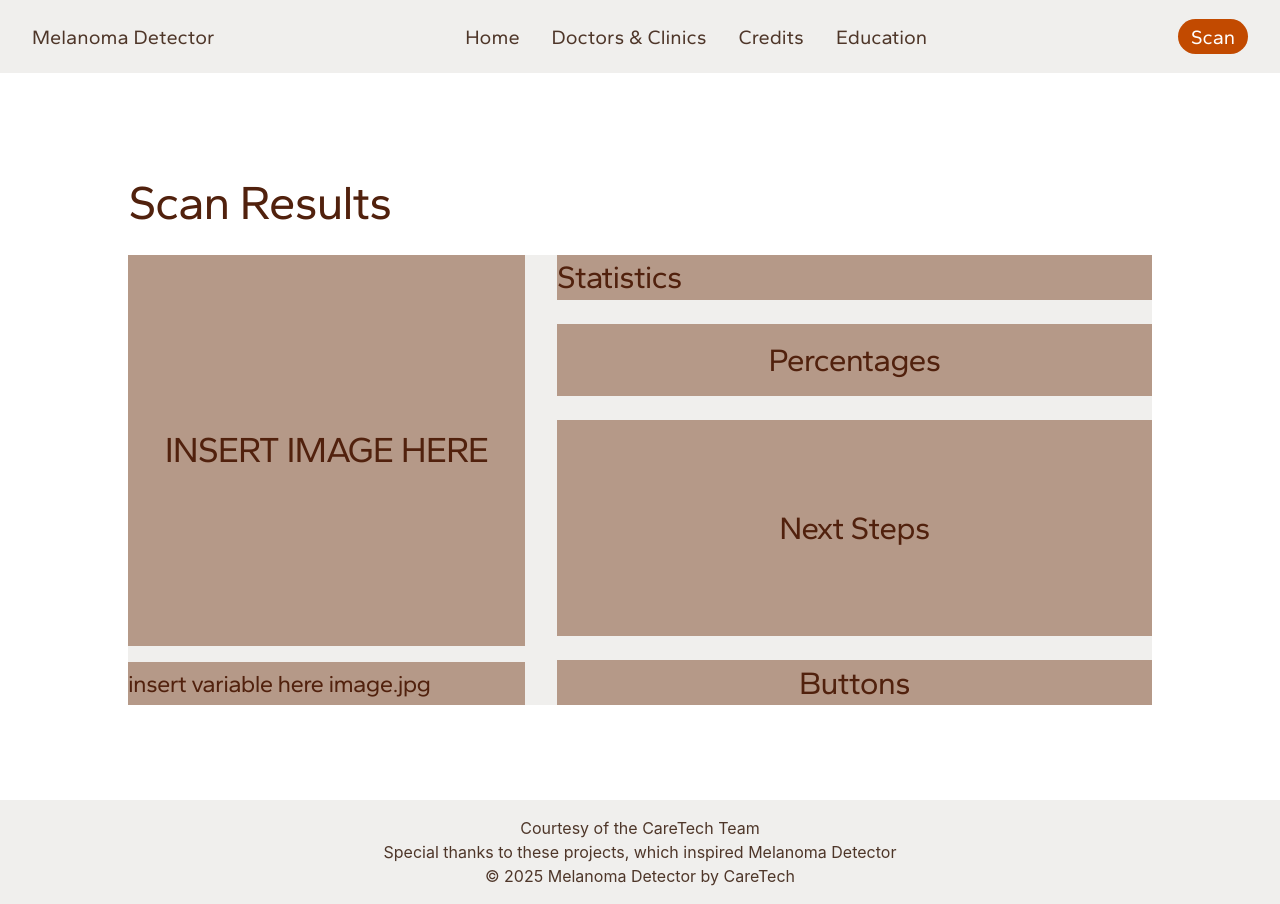
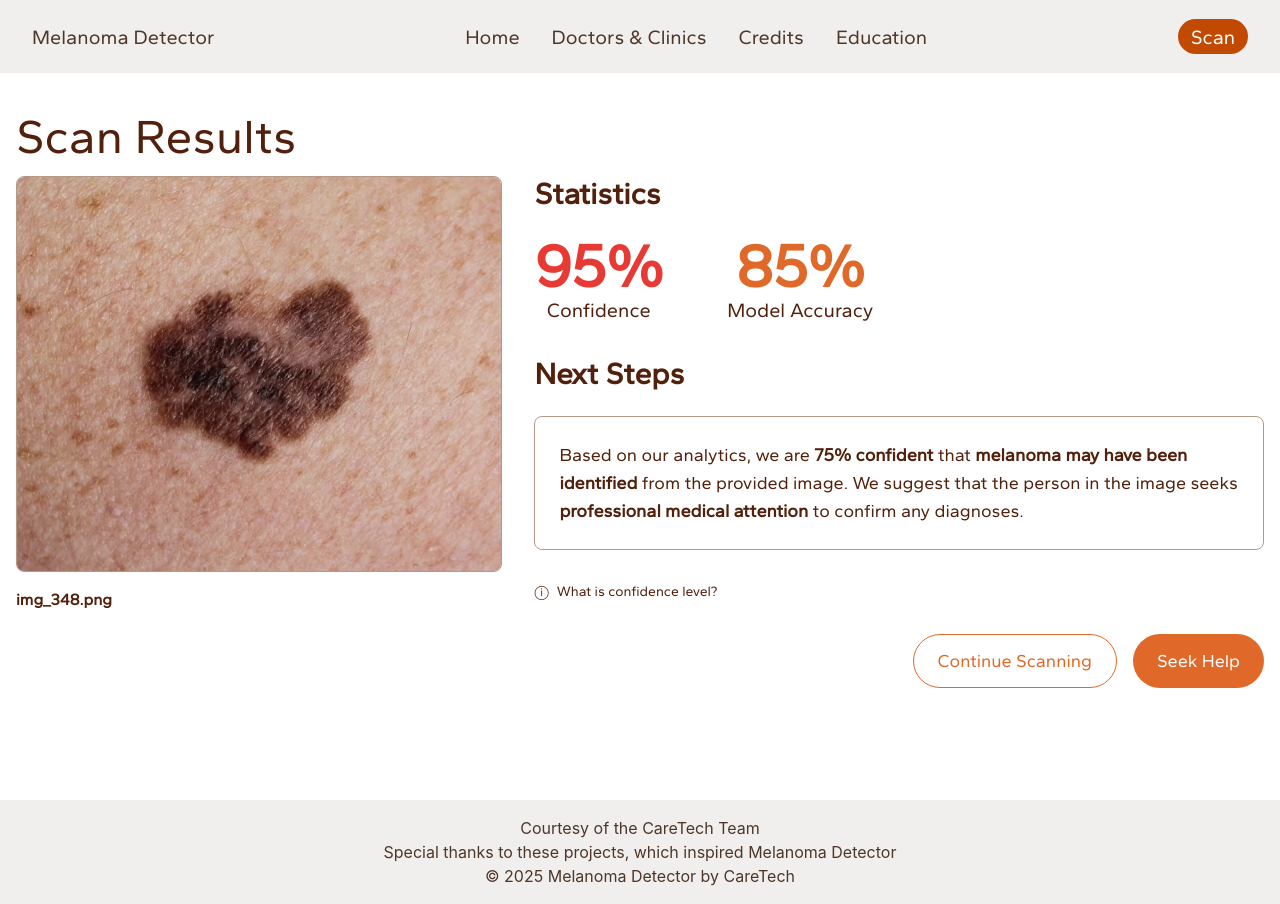
Before and after one commit to CareTech-at-UCI/melanoma-project, a React (Create React App) app in the folder frontend/: page /results in a window 1280 px wide. Built offline with nearby package versions, Linux system fonts and the light colour scheme.

Commit message:
Finished Results page UI and functionality

```diff
--- a/frontend/src/pages/Results.jsx
+++ b/frontend/src/pages/Results.jsx
@@ -1,65 +1,157 @@
-import React from 'react'
-export const Results = () => {
+import React, { useState } from "react";
+import defaultImage from "../images/img_348.png";
+
+export const Results = ({
+  imagePath = defaultImage,
+  imageName = "img_348.png",
+}) => {
+  // Example confidence values
+  const confidence = 95;
+  const modelAccuracy = 85;
+  const [showConfidenceInfo, setShowConfidenceInfo] = useState(false);
+
+  const getConfidenceColor = (value) => {
+    if (value >= 75) return "text-[#E83A34]";
+    if (value >= 40) return "text-[#EDA200]";
+    return "text-[#80B700]";
+  };
+
+  const getConfidenceMessage = (value) => {
+    if (value >= 75) {
+      return {
+        text: (
+          <>
+            Based on our analytics, we are{" "}
+            <span className="font-bold">75% confident</span> that{" "}
+            <span className="font-bold">melanoma may have been identified</span>{" "}
+            from the provided image. We suggest that the person in the image
+            seeks{" "}
+            <span className="font-bold">professional medical attention</span> to
+            confirm any diagnoses.
+          </>
+        ),
+      };
+    }
+    if (value >= 40) {
+      return {
+        text: (
+          <>
+            Based on our analytics, we are{" "}
+            <span className="font-bold">40% confident</span> that melanoma has
+            been identified from the provided image. Therefore, there is a
+            <span className="font-bold">possible chance</span> that the image
+            provided may contain melanoma. Please scan again and follow up with{" "}
+            <span className="font-bold">professional medical</span> attention to
+            verify.
+          </>
+        ),
+      };
+    }
+    return {
+      text: (
+        <>
+          Based on our analytics, we are{" "}
+          <span className="font-bold">5% confident</span> that melanoma has been
+          identified from the provided image. Therefore, there is a high chance
+          that the image <span className="font-bold">does not contain</span>{" "}
+          melanoma.
+        </>
+      ),
+    };
+  };
+
+  const message = getConfidenceMessage(confidence);
+
   return (
-  <>
-    <div className="h-screen flex flex-col items-center justify-center pt-24">
-      <div className="w-[80%] h-[80%] flex flex-col items-center gap-8">
+    <div className="min-h-screen pb-20 font-gantari bold bg-transparent text-[#51210D]">
+      {/* Main Container */}
+      <div className="w-full max-w-7xl mx-auto px-4 pt-20 md:pt-28">
         {/* Header */}
-        <div className="text-left w-full h-[10%]">
-          <h1 className="font-gantari text-main-brown text-header-1">
-            Scan Results
-          </h1>
-        </div>
-        {/* Results */}
-        <div className="bg-off-white w-full h-[80%] flex flex-row items-center gap-8">
+        <h1 className="fontbold text-4xl md:text-5xl mb-4">Scan Results</h1>
 
-          {/* Image */}
-          <div className="w-[40%] h-full flex flex-col items-center justify-center gap-4">
-            {/* Image File*/}
-            <div className="bg-light-brown w-full h-[90%] flex items-center justify-center">
-              <h2 className="font-gantari text-main-brown text-header-2">
-                INSERT IMAGE HERE
-              </h2>
-            </div>
-            {/* Image Filename*/}
-            <div className="bg-light-brown w-full h-[10%] flex items-center">
-              <h2 className="font-gantari text-main-brown text-scan-header-5 text-left">
-                insert variable here image.jpg
-              </h2>
+        {/* Content Container */}
+        <div className="flex flex-col md:flex-row md:gap-8">
+          {/* Left Column - Image Section */}
+          <div className="w-full md:w-[40%] mb-8 md:mb-0 flex flex-col">
+            {/* Filename - Shows first on mobile, last on desktop */}
+            <p className="mb-4 md:mb-0 md:mt-4 order-first md:order-last font-bold text-base">
+              {imageName}
+            </p>
+            {/* Image - Shows second on mobile, first on desktop */}
+            <div className="w-full aspect-[4/3] order-last md:order-first">
+              <img
+                src={imagePath}
+                alt="Scanned skin area"
+                className="w-full h-full object-cover rounded-lg border border-[#B59988]"
+              />
             </div>
           </div>
 
-          {/* Statistics */}
-          <div className="w-[60%] h-[100%] flex flex-col items-center justify-center gap-6">
-            {/* Header */}
-            <div className="bg-light-brown w-full h-[10%] flex items-center ">
-              <h2 className="font-gantari text-main-brown text-results-header-1 text-left">
-                Statistics
-              </h2>
-            </div>
-            {/* Percentages */}
-            <div className="bg-light-brown w-full h-[20%] flex flex-row items-center justify-center">
-              <h2 className="font-gantari text-main-brown text-results-header-1">
-                Percentages
-              </h2>
-            </div>
-            {/* Next Steps */}
-            <div className="bg-light-brown w-full h-[60%] flex items-center justify-center">
-              <h2 className="font-gantari text-main-brown text-results-header-1">
-                Next Steps
-              </h2>
-            </div>
-            {/* Buttons */}
-            <div className="bg-light-brown w-full h-[10%] flex items-center justify-center">
-              <h2 className="font-gantari text-main-brown text-results-header-1">
-                Buttons
-              </h2>
+          {/* Right Column - Info Section */}
+          <div className="w-full md:w-[60%]">
+            {/* Statistics Section */}
+            <div className="mb-8">
+              <h2 className="text-3xl mb-6 font-bold">Statistics</h2>
+              <div className="flex justify-center md:justify-start gap-16">
+                <div className="text-center">
+                  <div
+                    className={`text-5xl md:text-6xl font-black ${getConfidenceColor(
+                      confidence
+                    )}`}
+                  >
+                    {confidence}%
+                  </div>
+                  <div className="text-lg md:text-xl">Confidence</div>
+                </div>
+                <div className="text-center">
+                  <div className="text-5xl md:text-6xl font-black text-[#E06929]">
+                    {modelAccuracy}%
+                  </div>
+                  <div className="text-lg md:text-xl">Model Accuracy</div>
+                </div>
+              </div>
             </div>
 
+            {/* Next Steps Section */}
+            <div className="mb-8">
+              <h2 className="text-3xl mb-6 font-bold">Next Steps</h2>
+              <div className="border border-[#B59988] bg-transparent rounded-lg p-6">
+                <p className="text-base md:text-lg">{message.text}</p>
+              </div>
+            </div>
+
+            {/* Confidence Level Info */}
+            <div className="mb-8 relative">
+              <button
+                onClick={() => setShowConfidenceInfo(!showConfidenceInfo)}
+                className="flex items-center text-sm hover:opacity-80"
+              >
+                <span className="mr-2">ⓘ</span>
+                What is confidence level?
+              </button>
+
+              {showConfidenceInfo && (
+                <div className="absolute left-0 top-full mt-2 w-72 p-4 bg-white border border-[#B59988] rounded-lg text-sm shadow-lg">
+                  Confidence level is a measure of certainty that a specific
+                  parameter lies within a certain range. 0-39 confidence
+                  indicates a low likeliness, 40-74 confidence indicates a
+                  medium likeliness, and 75+ indicates a high likeliness.
+                </div>
+              )}
+            </div>
+
+            {/* Action Buttons */}
+            <div className="flex flex-col sm:flex-row gap-4 justify-end">
+              <button className="w-full sm:w-auto bg-white text-[#E06929] border border-[#E06929] px-6 py-3 rounded-full hover:bg-[#E06929] hover:text-white transition-colors text-center text-lg">
+                Continue Scanning
+              </button>
+              <button className="w-full sm:w-auto bg-[#E06929] text-white px-6 py-3 rounded-full hover:opacity-90 transition-opacity text-center text-lg">
+                Seek Help
+              </button>
+            </div>
           </div>
         </div>
       </div>
     </div>
-  </>
-  )
+  );
 };
```
Also changed, not shown: frontend/src/images/img_348.png (added).
